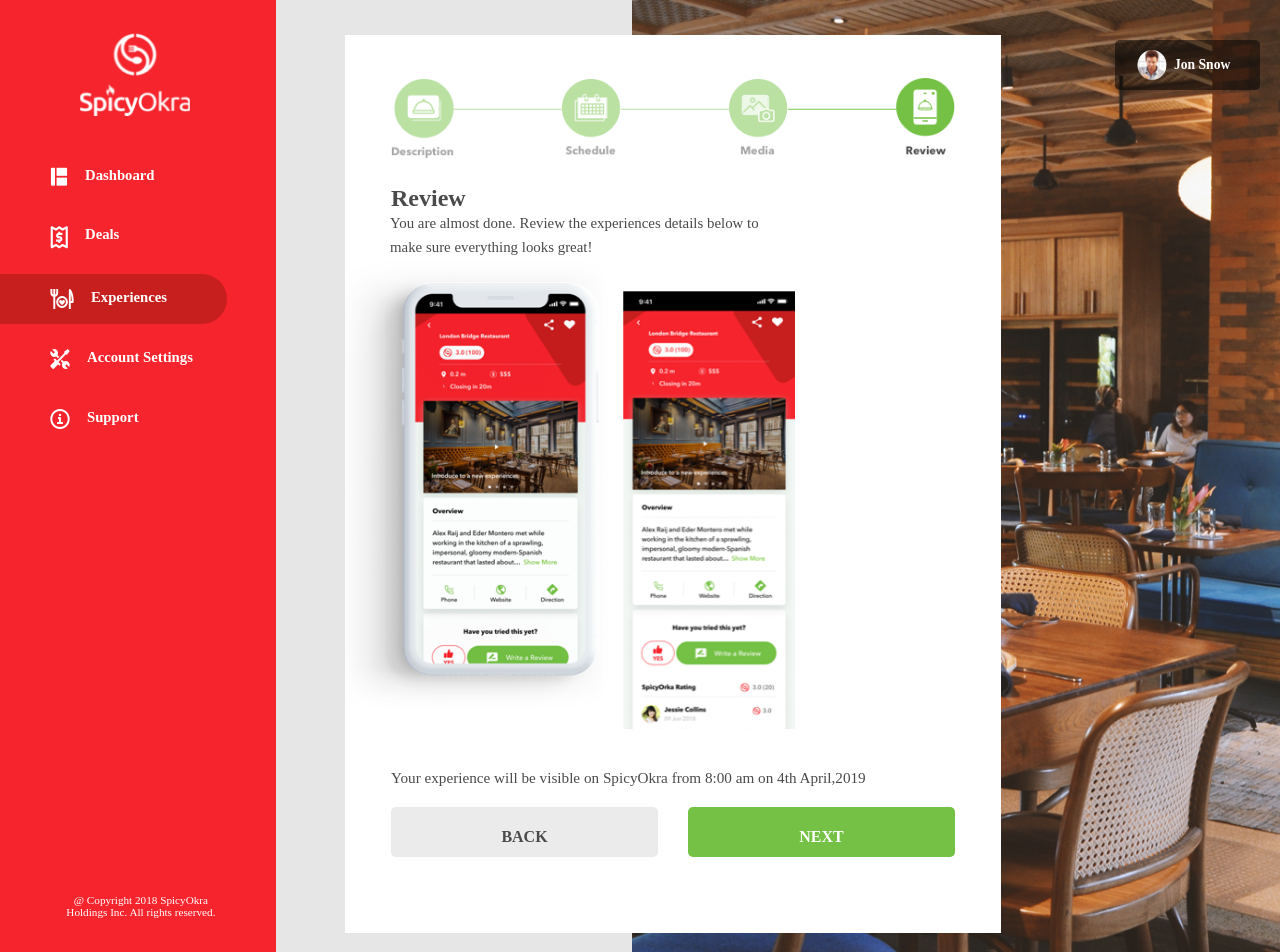
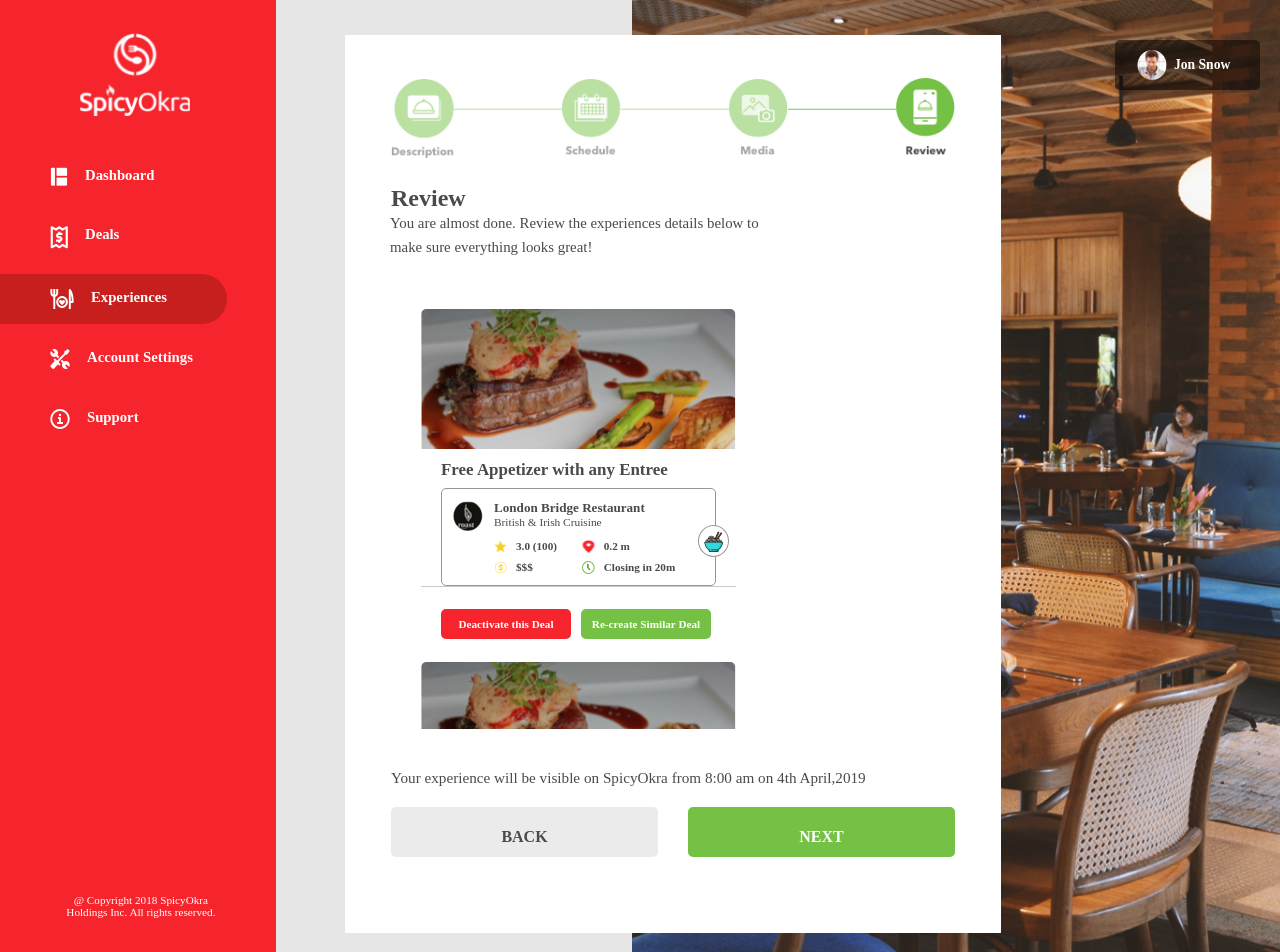
Before and after one commit to developer0116/SpicyOkra, a React (Create React App) app: page /experiences in a window 1280 px wide. Shown: the top 952 px of the page. Built offline with nearby package versions, Linux system fonts and the light colour scheme.

Commit message:
make mobile image scrollable in experiences page

```diff
--- a/src/pages/dashboard/style.scss
+++ b/src/pages/dashboard/style.scss
@@ -111,6 +111,8 @@
           padding-top: 22px;
           padding-bottom: 23px;
           display: flex;
+          border-bottom-left-radius: 5px;
+          border-bottom-right-radius: 5px;
         }
       }
       .deals-redeemed{
@@ -131,6 +133,8 @@
         &-content{
           height: auto;
           background-color: white;
+          border-bottom-left-radius: 5px;
+          border-bottom-right-radius: 5px;
         }
         &-heading{
           font-weight: bold;
--- a/src/pages/experiences/index.js
+++ b/src/pages/experiences/index.js
@@ -1,6 +1,22 @@
 import React from 'react';
 import Navbar from '../../components/Navbar';
-
+import Img1 from '../../assets/img/dashboard-img1.png';
+import Img2 from '../../assets/img/dashboard-img2.png';
+import Img3 from '../../assets/img/dashboard-img3.png';
+import London from '../../assets/img/dashboard-london-icon.png';
+import StarIcon from '../../assets/img/star-icon.png';
+import BoilIcon from '../../assets/img/boil-icon.png';
+import DollarIcon from '../../assets/img/dollar-icon.png';
+import PositionIcon from '../../assets/img/position-icon.png';
+import ClockIcon from '../../assets/img/clock-icon.png';
+import CookIcon from '../../assets/img/cook-icon.png';
+import CheckboxIcon from '../../assets/img/checkbox-icon.png';
+import UsersIcon from '../../assets/img/dashboard-users-icon.png';
+import RecentIcon from '../../assets/img/dashboard-recent-icon.png';
+import RedStarIcon from '../../assets/img/red-star-icon.png';
+import GrayStarIcon from '../../assets/img/gray-star-icon.png';
+import RecentPrevIcon from '../../assets/img/dashboard-rating-prev-icon.png';
+import RecentNextIcon from '../../assets/img/dashboard-rating-next-icon.png';
 import UserImg from '../../assets/img/user-img.png';
 import Button from '../../components/Button';
 import UserAvatar from '../../components/UserAvatar';
@@ -33,7 +49,112 @@
 								You are almost done. Review the experiences details below to <br />
 								make sure everything looks great!
 							</div>
-							<div className={'review-form-back'} />
+							<div className={'review-form-back'}>
+								<div className={'free-appetizer'}>
+									<img className={'free-appetizer-img'} src={Img1} />
+
+									<div className={'free-appetizer-content'}>
+										<div className={'free-appetizer-heading'}>Free Appetizer with any Entree</div>
+										<div className={'london-bridge-restaurant'}>
+											<img className={'london-bridge-restaurant-logo'} src={London} />
+											<div className={'london-bridge-restaurant-content'}>
+												<div className={'london-bridge-restaurant-heading'}>
+													London Bridge Restaurant
+												</div>
+												<div className={'london-bridge-restaurant-detail'}>
+													British & Irish Cruisine
+												</div>
+												<div style={{ marginTop: 12, display: 'flex' }}>
+													<div style={{ width: '42%' }}>
+														<div className={'detail-info'}>
+															<img className={'detail-info-img'} src={StarIcon} />
+															<div className={'detail-info-value'}>3.0 (100)</div>
+														</div>
+
+														<div style={{ marginTop: 8 }} className={'detail-info'}>
+															<img className={'detail-info-img'} src={DollarIcon} />
+															<div className={'detail-info-value'}>$$$</div>
+														</div>
+													</div>
+													<div>
+														<div className={'detail-info'}>
+															<img className={'detail-info-img'} src={PositionIcon} />
+															<div className={'detail-info-value'}>0.2 m</div>
+														</div>
+														<div style={{ marginTop: 8 }} className={'detail-info'}>
+															<img className={'detail-info-img'} src={ClockIcon} />
+															<div className={'detail-info-value'}>Closing in 20m</div>
+														</div>
+													</div>
+												</div>
+											</div>
+											<div className={'london-bridge-restaurant-cook'}>
+												<img src={CookIcon} />
+											</div>
+										</div>
+									</div>
+									<div className={'free-appetizer-footer'}>
+										<div className={'half'} style={{ marginRight: 10, width: '50%' }}>
+											<Button type="red">Deactivate this Deal</Button>
+										</div>
+										<div className={'half'} style={{ marginRight: 5, width: '50%' }}>
+											<Button type="green">Re-create Similar Deal</Button>
+										</div>
+									</div>
+								</div>
+								<div className={'free-appetizer'}>
+									<img className={'free-appetizer-img'} src={Img1} />
+
+									<div className={'free-appetizer-content'}>
+										<div className={'free-appetizer-heading'}>Free Appetizer with any Entree</div>
+										<div className={'london-bridge-restaurant'}>
+											<img className={'london-bridge-restaurant-logo'} src={London} />
+											<div className={'london-bridge-restaurant-content'}>
+												<div className={'london-bridge-restaurant-heading'}>
+													London Bridge Restaurant
+												</div>
+												<div className={'london-bridge-restaurant-detail'}>
+													British & Irish Cruisine
+												</div>
+												<div style={{ marginTop: 12, display: 'flex' }}>
+													<div style={{ width: '42%' }}>
+														<div className={'detail-info'}>
+															<img className={'detail-info-img'} src={StarIcon} />
+															<div className={'detail-info-value'}>3.0 (100)</div>
+														</div>
+
+														<div style={{ marginTop: 8 }} className={'detail-info'}>
+															<img className={'detail-info-img'} src={DollarIcon} />
+															<div className={'detail-info-value'}>$$$</div>
+														</div>
+													</div>
+													<div>
+														<div className={'detail-info'}>
+															<img className={'detail-info-img'} src={PositionIcon} />
+															<div className={'detail-info-value'}>0.2 m</div>
+														</div>
+														<div style={{ marginTop: 8 }} className={'detail-info'}>
+															<img className={'detail-info-img'} src={ClockIcon} />
+															<div className={'detail-info-value'}>Closing in 20m</div>
+														</div>
+													</div>
+												</div>
+											</div>
+											<div className={'london-bridge-restaurant-cook'}>
+												<img src={CookIcon} />
+											</div>
+										</div>
+									</div>
+									<div className={'free-appetizer-footer'}>
+										<div className={'half'} style={{ marginRight: 10, width: '50%' }}>
+											<Button type="red">Deactivate this Deal</Button>
+										</div>
+										<div className={'half'} style={{ marginRight: 5, width: '50%' }}>
+											<Button type="green">Re-create Similar Deal</Button>
+										</div>
+									</div>
+								</div>
+							</div>
 							<div className={'review-form-description'}>
 								Your experience will be visible on SpicyOkra from 8:00 am on 4th April,2019
 							</div>
--- a/src/pages/experiences/style.scss
+++ b/src/pages/experiences/style.scss
@@ -4,6 +4,7 @@
   font-family: 'Avenir Next';
   display: flex;
   color: #4a4a4a;
+
   .main-panel {
     width: 100%;
     height: 100%;
@@ -15,16 +16,20 @@
     background-size: contain;
     background-repeat: no-repeat;
     background-position: 100%;
-    .user-account{
+
+    .user-account {
       right: 40px;
     }
-    &-back{
+
+    &-back {
       margin-left: auto;
-      &Img{
+
+      &Img {
         height: 100%;
       }
     }
-    .review-form{
+
+    .review-form {
       background-color: white;
       position: absolute;
       left: 345px;
@@ -36,59 +41,147 @@
       padding-right: 46px;
       text-align: left;
       overflow: auto;
-      .experiences-timeline{
+
+      .experiences-timeline {
         margin-left: 46px;
-        img{
+
+        img {
           width: 100%;
         }
       }
-      &-heading{
+
+      &-heading {
         font-weight: bold;
         font-size: 1.5em;
         margin-top: 23px;
         margin-left: 46px;
       }
-      &-footer{
+
+      &-footer {
         display: flex;
         margin-left: 46px;
         margin-top: -10px;
-        .back-button{
+
+        .back-button {
           margin-right: 30px;
         }
       }
-      &-title{
+
+      &-title {
         font-weight: bold;
         font-size: .97em;
         margin-left: 3px;
         margin-top: 18px;
-        &-desc{
+
+        &-desc {
           margin-left: 45px;
           margin-top: 0px;
           font-size: .93em;
           line-height: 1.58em;
         }
       }
-      &-back{
+
+      &-back {
         width: 450px;
-        height: 470px;
-        background-image: url('../../assets/img/experiences-phones.png');
-        background-size: auto 100%;
-        background-repeat: no-repeat;
-        background-position: 100%;
+        height: 420px;
+        margin-left: 76px;
+        margin-top: 50px;
+        overflow: auto;
+        .free-appetizer {
+          padding-right: 10px;
+          width: 70%;
+          text-align: left;
+
+          &-img {
+            width: 100%;
+            height: 140px;
+          }
+
+          &-content {
+            margin-top: -5px;
+            padding-left: 20px;
+            padding-right: 20px;
+            padding-top: 12px;
+            background-color: white;
+            border-bottom: 1px solid rgba(149, 149, 149, 0.5);
+
+            .london-bridge-restaurant {
+              border-radius: 5px;
+              border: 1px solid rgb(151, 151, 151);
+              padding: 11px;
+              margin-top: 8px;
+              display: flex;
+
+              &-logo {
+                width: 2.0em;
+                height: 2.0em;
+              }
+
+              &-content {
+                margin-right: -30px;
+                width: 100%;
+                margin-left: 11px;
+              }
+
+              &-heading {
+                font-weight: bolder;
+                font-size: .82em;
+              }
+
+              &-detail {
+                font-size: .71em;
+              }
+
+              &-cook {
+                background-color: white;
+                border: 1px solid #979797;
+                border-radius: 50%;
+                width: 30px;
+                height: 30px;
+                right: -25px;
+                top: 25px;
+                position: relative;
+
+                img {
+                  margin: 5px;
+                }
+              }
+
+            }
+          }
+
+          &-heading {
+            font-weight: bolder;
+            font-size: 1.06em;
+
+          }
+
+          &-footer {
+            background-color: white;
+            padding: 20px;
+            padding-top: 22px;
+            padding-bottom: 23px;
+            display: flex;
+          }
+        }
       }
-      &-description{
+
+      &-description {
         margin-top: 40px;
         margin-left: 46px;
         font-size: .95em;
       }
-      &-divider{
+
+      &-divider {
         margin-top: 10px;
-        img{
+
+        img {
           width: 100%;
         }
       }
-      .finish-button{
-        background-color:#74C145;
+
+      .finish-button {
+        background-color: #74C145;
         width: 100%;
         height: 50px;
         border-radius: 5px;
@@ -99,11 +192,13 @@
         line-height: 3.7em;
         cursor: pointer;
       }
-      .finish-button:hover{
+
+      .finish-button:hover {
         opacity: 0.7;
       }
-      .back-button{
-        background-color:#ebebeb;
+
+      .back-button {
+        background-color: #ebebeb;
         width: 100%;
         height: 50px;
         border-radius: 5px;
@@ -114,7 +209,8 @@
         line-height: 3.7em;
         cursor: pointer;
       }
-      .back-button:hover{
+
+      .back-button:hover {
         opacity: 0.7;
       }
     }
```
